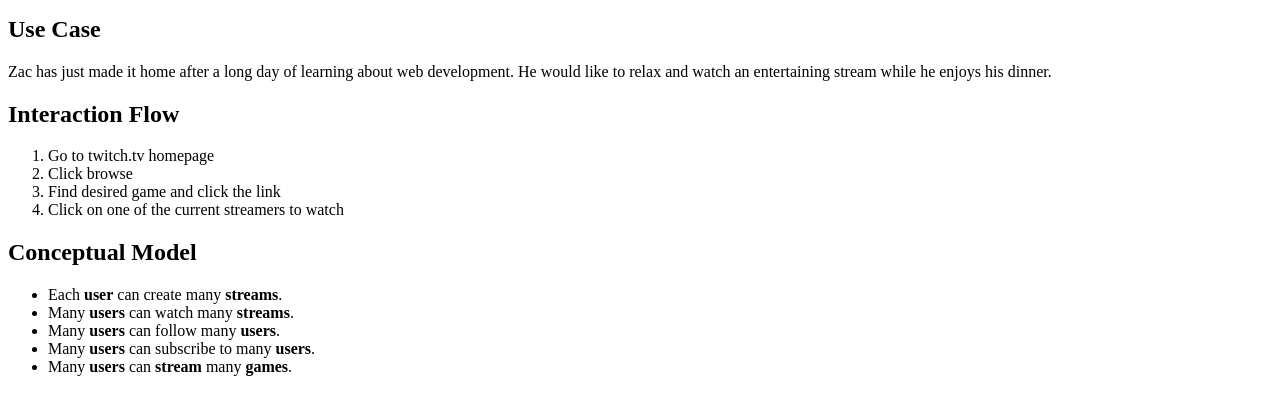
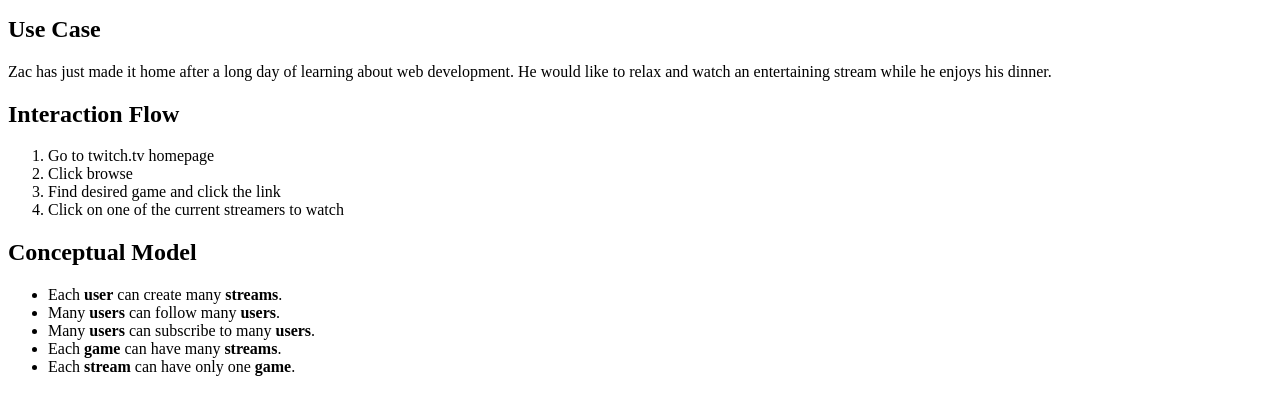
Before and after one commit to zlaudick/twitch-stream, a PHP site: page / in a window 1280 px wide. Shown: the part 225-640 px from the top of the page. Run offline with PHP 8.4, Linux system fonts and the light colour scheme.

Commit message:
made changes to Conceptual Model

```diff
--- a/index.php
+++ b/index.php
@@ -24,10 +24,10 @@
 		<h2>Conceptual Model</h2>
 			<ul>
 				<li>Each <strong>user</strong> can create many <strong>streams</strong>.</li>
-				<li>Many <strong>users</strong> can watch many <strong>streams</strong>.</li>
 				<li>Many <strong>users</strong> can follow many <strong>users</strong>.</li>
 				<li>Many <strong>users</strong> can subscribe to many <strong>users</strong>.</li>
-				<li>Many <strong>users</strong> can <strong>stream</strong> many <strong>games</strong>.</li>
+				<li>Each <strong>game</strong> can have many <strong>streams</strong>.</li>
+				<li>Each <strong>stream</strong> can have only one <strong>game</strong>.</li>
 			</ul>
 	</body>
 </html>
```
